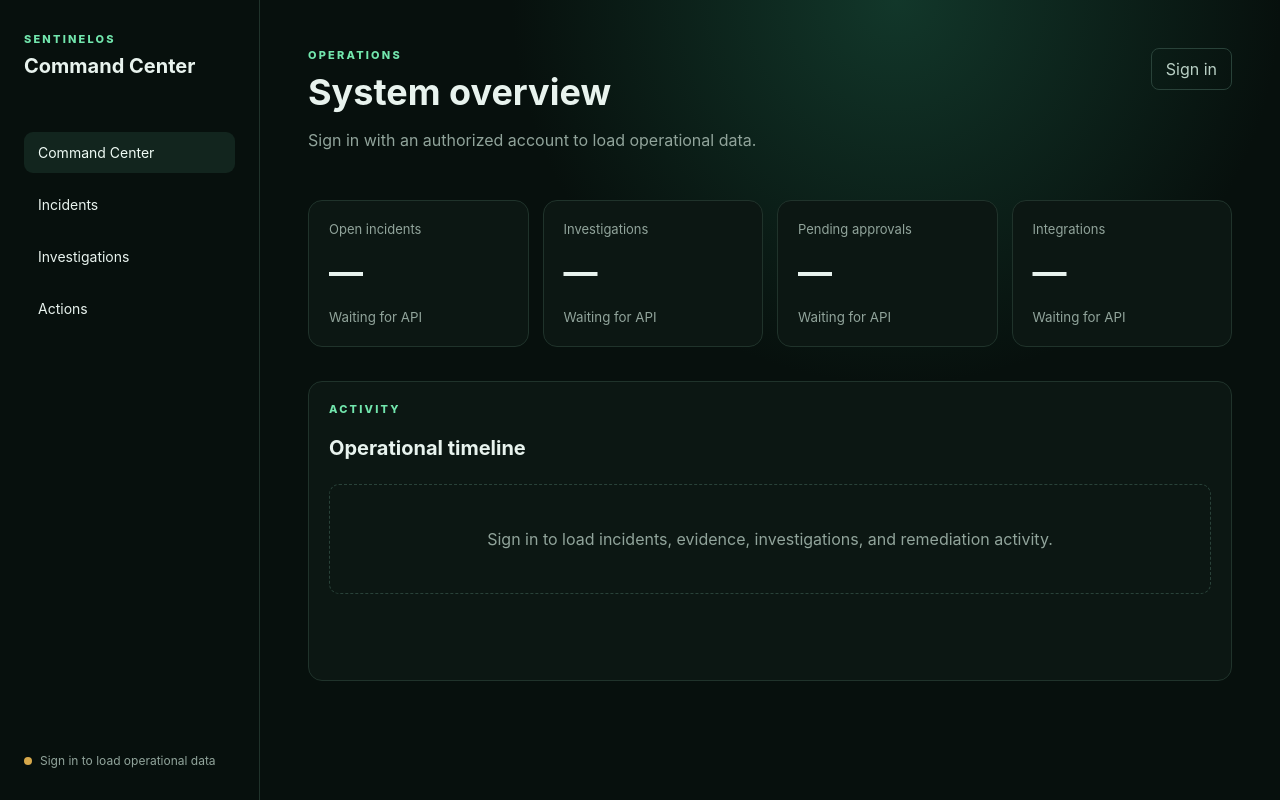
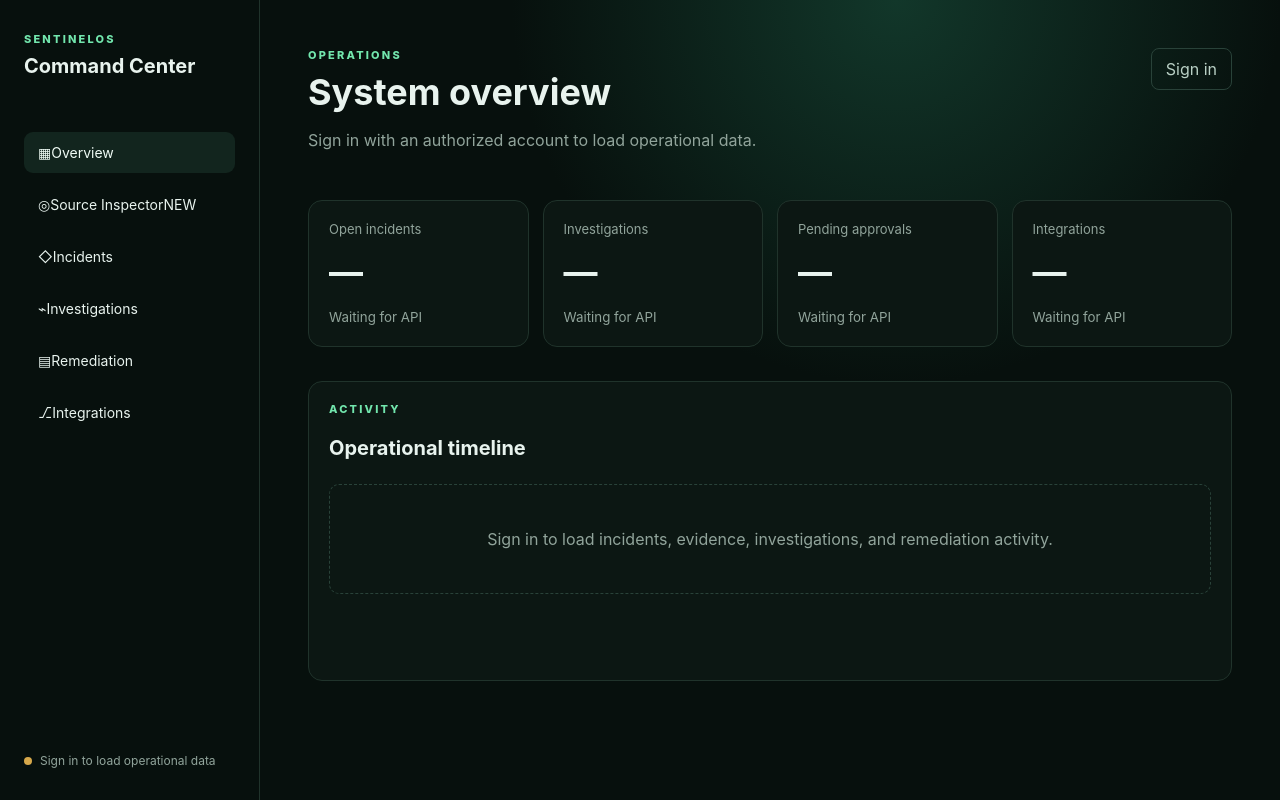
Before and after one commit to Aamilsamsung/SentinelOS, a Next.js app in the folder apps/web/: page / in a window 1280 px wide. Built offline with nearby package versions, Linux system fonts and the light colour scheme; no server answers.

Commit message:
feat: surface source inspector and integrations in shared navigation

```diff
--- a/apps/web/app/components/site-navigation.tsx
+++ b/apps/web/app/components/site-navigation.tsx
@@ -4,18 +4,21 @@ import Link from "next/link";
 import { usePathname } from "next/navigation";
 
 const pages = [
-  { href: "/", label: "Command Center" },
-  { href: "/incidents", label: "Incidents" },
-  { href: "/investigations", label: "Investigations" },
-  { href: "/actions", label: "Actions" }
+  { href: "/", label: "Overview", mark: "▦" },
+  { href: "/scan", label: "Source Inspector", mark: "◎" },
+  { href: "/incidents", label: "Incidents", mark: "◇" },
+  { href: "/investigations", label: "Investigations", mark: "⌁" },
+  { href: "/actions", label: "Remediation", mark: "▤" },
+  { href: "/integrations", label: "Integrations", mark: "⎇" }
 ];
 
 export function SiteNavigation() {
   const pathname = usePathname();
   return <nav className="siteNavigation" aria-label="Main navigation">
-    {pages.map(({ href, label }) =>
+    {pages.map(({ href, label, mark }) =>
       <Link key={href} href={href} className={pathname === href ? "nav active" : "nav"} aria-current={pathname === href ? "page" : undefined}>
-        {label}
+        <span className="navMark" aria-hidden="true">{mark}</span><span>{label}</span>
+        {href === "/scan" && <span className="navNew">NEW</span>}
       </Link>
     )}
   </nav>;
```
